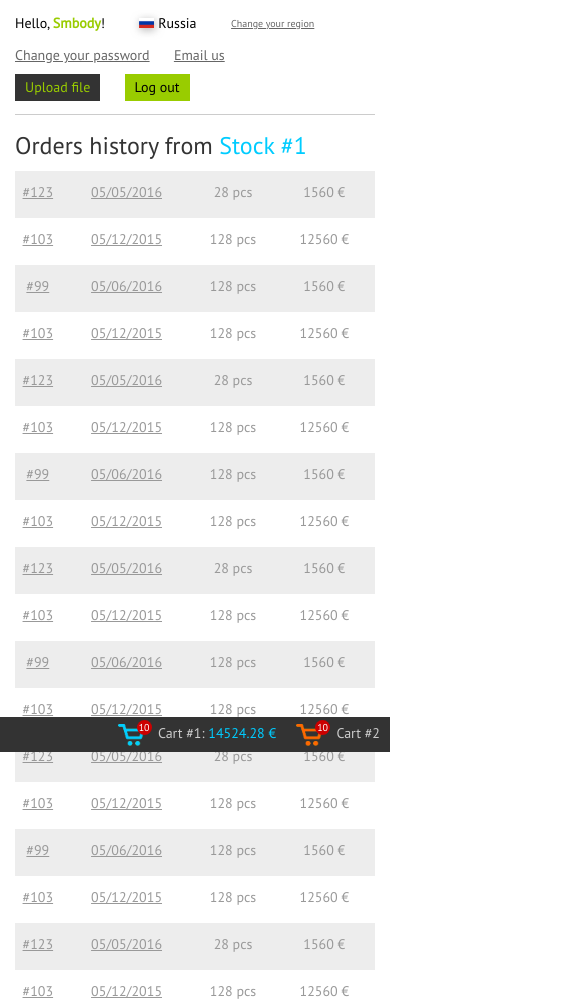
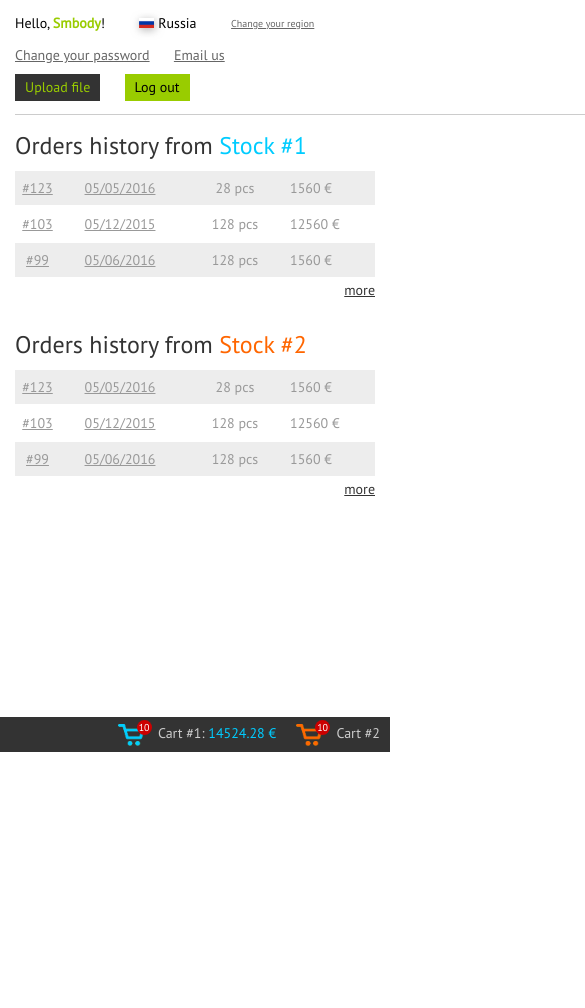
Before and after one commit to Barry-James/GlobalWatchParts, a plain HTML site: page account.html in a window 390 px wide. Shown: the part 92-1100 px from the top of the page, 585 px wide, since content can reach past the window. After the commit the page ends 844 px from the top, so only its background shows below. Drawn offline with nearby package versions, Linux system fonts and the light colour scheme.

Commit message:
account bugs fixed

```diff
--- a/account.html
+++ b/account.html
@@ -86,10 +86,10 @@
 					<h2 class="orders">Orders history from&nbsp;<span class="orders_stock1">Stock #1</span></h2>
 					<div class="orders-table">
 						<div class="orders-table__row">
-							<div class="orders-table__cell orders-table__cell_first"><a href="#">#123</a></div>
-							<div class="orders-table__cell orders-table__cell_second"><a href="#">05/05/2016</a></div>
-							<div class="orders-table__cell orders-table__cell_third">28 pcs</div>
-							<div class="orders-table__cell orders-table__cell_forth">1560 &#8364;</div>
+							<div class="orders-table__cell"><a href="#">#123</a></div>
+							<div class="orders-table__cell"><a href="#">05/05/2016</a></div>
+							<div class="orders-table__cell">28 pcs</div>
+							<div class="orders-table__cell">1560 &#8364;</div>
 						</div>
 						<div class="orders-table__row">
 							<div class="orders-table__cell"><a href="#">#103</a></div>
@@ -110,10 +110,10 @@
 							<div class="orders-table__cell">12560 &#8364;</div>
 						</div>
 						<div class="orders-table__row">
-							<div class="orders-table__cell orders-table__cell_first"><a href="#">#123</a></div>
-							<div class="orders-table__cell orders-table__cell_second"><a href="#">05/05/2016</a></div>
-							<div class="orders-table__cell orders-table__cell_third">28 pcs</div>
-							<div class="orders-table__cell orders-table__cell_forth">1560 &#8364;</div>
+							<div class="orders-table__cell"><a href="#">#123</a></div>
+							<div class="orders-table__cell"><a href="#">05/05/2016</a></div>
+							<div class="orders-table__cell">28 pcs</div>
+							<div class="orders-table__cell">1560 &#8364;</div>
 						</div>
 						<div class="orders-table__row">
 							<div class="orders-table__cell"><a href="#">#103</a></div>
@@ -134,10 +134,10 @@
 							<div class="orders-table__cell">12560 &#8364;</div>
 						</div>
 						<div class="orders-table__row">
-							<div class="orders-table__cell orders-table__cell_first"><a href="#">#123</a></div>
-							<div class="orders-table__cell orders-table__cell_second"><a href="#">05/05/2016</a></div>
-							<div class="orders-table__cell orders-table__cell_third">28 pcs</div>
-							<div class="orders-table__cell orders-table__cell_forth">1560 &#8364;</div>
+							<div class="orders-table__cell"><a href="#">#123</a></div>
+							<div class="orders-table__cell"><a href="#">05/05/2016</a></div>
+							<div class="orders-table__cell">28 pcs</div>
+							<div class="orders-table__cell">1560 &#8364;</div>
 						</div>
 						<div class="orders-table__row">
 							<div class="orders-table__cell"><a href="#">#103</a></div>
@@ -158,10 +158,10 @@
 							<div class="orders-table__cell">12560 &#8364;</div>
 						</div>
 						<div class="orders-table__row">
-							<div class="orders-table__cell orders-table__cell_first"><a href="#">#123</a></div>
-							<div class="orders-table__cell orders-table__cell_second"><a href="#">05/05/2016</a></div>
-							<div class="orders-table__cell orders-table__cell_third">28 pcs</div>
-							<div class="orders-table__cell orders-table__cell_forth">1560 &#8364;</div>
+							<div class="orders-table__cell"><a href="#">#123</a></div>
+							<div class="orders-table__cell"><a href="#">05/05/2016</a></div>
+							<div class="orders-table__cell">28 pcs</div>
+							<div class="orders-table__cell">1560 &#8364;</div>
 						</div>
 						<div class="orders-table__row">
 							<div class="orders-table__cell"><a href="#">#103</a></div>
@@ -182,10 +182,10 @@
 							<div class="orders-table__cell">12560 &#8364;</div>
 						</div>
 						<div class="orders-table__row">
-							<div class="orders-table__cell orders-table__cell_first"><a href="#">#123</a></div>
-							<div class="orders-table__cell orders-table__cell_second"><a href="#">05/05/2016</a></div>
-							<div class="orders-table__cell orders-table__cell_third">28 pcs</div>
-							<div class="orders-table__cell orders-table__cell_forth">1560 &#8364;</div>
+							<div class="orders-table__cell"><a href="#">#123</a></div>
+							<div class="orders-table__cell"><a href="#">05/05/2016</a></div>
+							<div class="orders-table__cell">28 pcs</div>
+							<div class="orders-table__cell">1560 &#8364;</div>
 						</div>
 						<div class="orders-table__row">
 							<div class="orders-table__cell"><a href="#">#103</a></div>
@@ -202,10 +202,10 @@
 					<h2 class="orders">Orders history from&nbsp;<span class="orders_stock2">Stock #2</span></h2>
 					<div class="orders-table">
 						<div class="orders-table__row">
-							<div class="orders-table__cell orders-table__cell_first"><a href="#">#123</a></div>
-							<div class="orders-table__cell orders-table__cell_second"><a href="#">05/05/2016</a></div>
-							<div class="orders-table__cell orders-table__cell_third">28 pcs</div>
-							<div class="orders-table__cell orders-table__cell_forth">1560 &#8364;</div>
+							<div class="orders-table__cell"><a href="#">#123</a></div>
+							<div class="orders-table__cell"><a href="#">05/05/2016</a></div>
+							<div class="orders-table__cell">28 pcs</div>
+							<div class="orders-table__cell">1560 &#8364;</div>
 						</div>
 						<div class="orders-table__row">
 							<div class="orders-table__cell"><a href="#">#103</a></div>
--- a/cart-orders.html
+++ /dev/null
@@ -1,76 +0,0 @@
-<!DOCTYPE html>
-<html>
-	<head>
-		<meta charset="UTF-8">
-		<meta http-equiv="X-UA-Compatible" content="IE=edge">
-		<meta name="viewport" content="width=device-width, initial-scale=1.0">
-		<title>GlobalWatchPartsTradingDistribution</title>
-		<!--link rel="stylesheet" type="text/css" href="css/style.css">
-		<link rel="stylesheet" type="text/css" href="css/reset.css"-->
-		<link rel="stylesheet" type="text/css" href="css/cart-orders_style.css">
-		<link href='https://fonts.googleapis.com/css?family=PT+Sans' rel='stylesheet' type='text/css'>
-		<link href='https://fonts.googleapis.com/css?family=PT+Sans+Narrow:700' rel='stylesheet' type='text/css'>
-		<!--script src="https://code.jquery.com/jquery-2.2.4.min.js"></script>
-		<script src="js/app.js"></script-->
-	</head>
-	<body>
-		<div class="cart-orders">
-			<div class="cart-orders__row">
-				 <div class="cart-orders__cell cart-orders__cell_column_first cart-orders__cell_row_first">#</div>
-				 <div class="cart-orders__cell cart-orders__cell_row_first"></div>
-				 <div class="cart-orders__cell cart-orders__cell_row_first table-inner table-inner_first">
-				 	<div class="table-inner__cell table-inner__cell_first table-inner__cell_item">Item</div>
-				 	<div class="table-inner__cell table-inner__cell_second">Price</div>
-				 	<div class="table-inner__cell table-inner__cell_third">Qty</div>
-				 </div>
-				 <div class="cart-orders__cell cart-orders__cell_row_first cart-orders__cell_column_fourth">Subtotal</div>
-			</div>
-			<div class="cart-orders__row">
-				 <div class="cart-orders__cell cart-orders__cell_column_first">1</div>
-				 <div class="cart-orders__cell">
-				 	<img src="images/watches/233XLSLB.jpg" alt="Watchs photo" class="cart-orders__image">
-				 </div>
-				 <div class="cart-orders__cell table-inner table-inner_second">
-				 	<div class="table-inner__cell table-inner__cell_first">
-				 		<span class="cart-orders__discription">
-				 			<a href="#" class="cart-orders__discription_link">Skagen 233XLSLB</a><br>
-				 			<span class="cart-orders__discription_price-msrp">MSRP: 200&#8364;</span>
-				 		</span>
-				 	</div>
-				 	<div class="table-inner__cell table-inner__cell_second"><span class="price-invisible">Price</span>75&#8364;</div>
-				 	<div class="table-inner__cell table-inner__cell_third">
-				 		<div class="clearfix quantity">
-							<span class="quantity__sign js-sign_minus">-</span>
-							<input type="text" name="number" value="1" class="quantity__number">
-							<span class="quantity__sign js-sign_plus">+</span>
-						</div>
-				 	</div>
-				 </div>
-				 <div class="cart-orders__cell cart-orders__cell_column_fourth">75&#8364;</div>
-			</div>
-			<div class="cart-orders__row">
-				 <div class="cart-orders__cell cart-orders__cell_column_first cart-orders__cell_row_last">2</div>
-				 <div class="cart-orders__cell cart-orders__cell_row_last">
-				 	<img src="images/watches/233XLSLB.jpg" alt="Watchs photo" class="cart-orders__image">
-				 </div>
-				 <div class="cart-orders__cell table-inner cart-orders__cell_row_last table-inner_second">
-				 	<div class="table-inner__cell table-inner__cell_first">
-				 		<span class="cart-orders__discription">
-				 			<a href="#" class="cart-orders__discription_link">Skagen 233XLSLB</a><br>
-				 			<span class="cart-orders__discription_price-msrp">MSRP: 200&#8364;</span>
-				 		</span>
-				 	</div>
-				 	<div class="table-inner__cell table-inner__cell_second"><span class="price-invisible">Price</span>75&#8364;</div>
-				 	<div class="table-inner__cell table-inner__cell_third">
-				 		<div class="clearfix quantity">
-							<span class="quantity__sign js-sign_minus">-</span>
-							<input type="text" name="number" value="1" class="quantity__number">
-							<span class="quantity__sign js-sign_plus">+</span>
-						</div>
-				 	</div>
-				 </div>
-				 <div class="cart-orders__cell cart-orders__cell_row_last cart-orders__cell_column_fourth">75&#8364;</div>
-			</div>
-		</div>
-	</body>
-</html>
--- a/css/style.css
+++ b/css/style.css
@@ -1245,7 +1245,7 @@ body {
 
 /* Block .account-menu */
 .account-menu {
-    margin: 0 15px;
+    margin: 0 0 0 15px;
 }
     .account-menu__text {
         display: inline-block;
@@ -1261,6 +1261,9 @@ body {
         height: 30px;
         white-space: nowrap;
     }
+        .account-menu__item:last-child{
+         margin: 0;
+        }
         .account-menu__item_name_region {
             width: 175px;
         }
@@ -1285,6 +1288,7 @@ body {
     padding: 0 10px;
 }
 .line{
+    width: 773px;
     height: 1px;
     background: #cccccc;
     margin: 10px 15px 0;
@@ -1304,6 +1308,17 @@ body {
     }
 
 /* Block .orders-table */
+.orders-table-wrapper {
+    float: left;
+    width: 360px;
+    margin: 15px 35px 15px 15px;
+    -webkit-box-sizing: border-box;
+    -moz-box-sizing: border-box;
+    box-sizing: border-box;
+}
+   .orders-table-wrapper:last-child{
+        margin: 15px 0px 15px 15px;
+   }
 .orders-table {
     display: table;
     width: 100%;
@@ -1316,24 +1331,28 @@ body {
     }
     .orders-table__cell{
         display: table-cell;
+        height: 36px;
+        text-align: center;
+        vertical-align: middle;
+        box-sizing: border-box;
         color: #999999;
         font-size: 14px;
-        height: 35px;
-        text-align: center;
-        padding-top: 12px;
+        border-bottom: 2px solid #ffffff;
     }
-    .orders-table__cell_first{
-        width: 45px;
-    }
-    .orders-table__cell_second{
-        width: 130px;
-    }
-    .orders-table__cell_third{
-        width: 80px;
-    }
-    .orders-table__cell_forth{
-        width: 100px;
-    }
+        .orders-table__cell:first-child{
+            width: 45px;
+        }
+        .orders-table__cell:nth-child(2){
+            width: 120px;
+        }
+        .orders-table__cell:nth-child(3){
+            width: 110px;
+        }
+        .orders-table__cell:last-child{
+            width: 85px;
+            text-align: left;
+        }
+
 
 
 .more{
@@ -1346,18 +1365,31 @@ body {
     color: #333333;
 }
 
-.orders-table-wrapper {
-    float: left;
-    width: 360px;
-    padding: 15px 50px 15px 15px;
-    -webkit-box-sizing: border-box;
-    -moz-box-sizing: border-box;
-    box-sizing: border-box;
-}
-
-@media screen and (max-width: 720px) {
-    .orders-table-wrapper {
-        width: 100%;
-        padding: 15px;
+@media screen and (min-width: 800px) {
+    .orders-table-wrapper:last-child .more{
+        display: none;
     }
 }
+@media screen and (max-width: 780px){
+    .orders-table__row:nth-child(n+4){
+        display: none;
+    }
+}
+@media screen and (max-width: 375px){
+    .orders-table-wrapper {
+        width: 300px;
+    }
+    .orders-table__cell:first-child{
+            width: 35px;
+    }
+        .orders-table__cell:nth-child(2){
+            width: 105px;
+    }
+        .orders-table__cell:nth-child(3){
+            width: 90px;
+    }
+        .orders-table__cell:last-child{
+            width: 70px;
+            text-align: left;
+    }
+}
```
